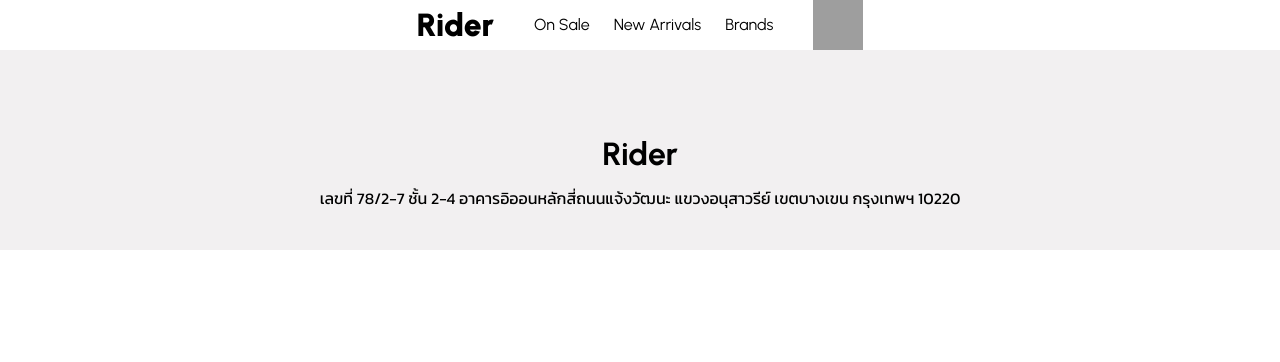
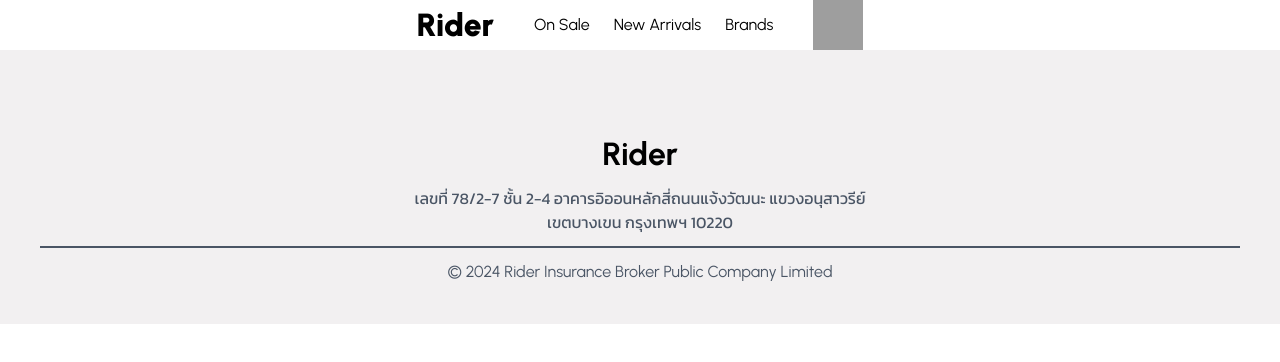
Before and after one commit to NoeyPhattarada/Project-intern, an Angular app: page / in a window 1280 px wide. Shown: the top 362 px of the page. Built offline with nearby package versions, Linux system fonts and the light colour scheme; grey boxes are pictures that could not be loaded.

Commit message:
edit footer

```diff
--- a/src/app/shared/components/footer/footer.html
+++ b/src/app/shared/components/footer/footer.html
@@ -1,8 +1,15 @@
 <div class="bg-[#F2F0F1] pt-20 pb-10">
   <div>
     <p class="text-center font-urbanist text-[32px] font-bold">Rider</p>
-    <p class="font-kanit mt-2 text-center">
-      เลขที่ 78/2-7 ชั้น 2-4 อาคารอิออนหลักสี่ถนนแจ้งวัฒนะ แขวงอนุสาวรีย์ เขตบางเขน กรุงเทพฯ 10220
+    <p class="font-kanit mt-2 text-center text-gray-600">
+      เลขที่ 78/2-7 ชั้น 2-4 อาคารอิออนหลักสี่ถนนแจ้งวัฒนะ แขวงอนุสาวรีย์ <br />เขตบางเขน กรุงเทพฯ
+      10220
+    </p>
+  </div>
+  <hr class="border-gray-600 border-1 mt-3 mx-10" />
+  <div>
+    <p class="text-center font-urbanist mt-3 text-gray-600">
+      © 2024 Rider Insurance Broker Public Company Limited
     </p>
   </div>
 </div>
```
